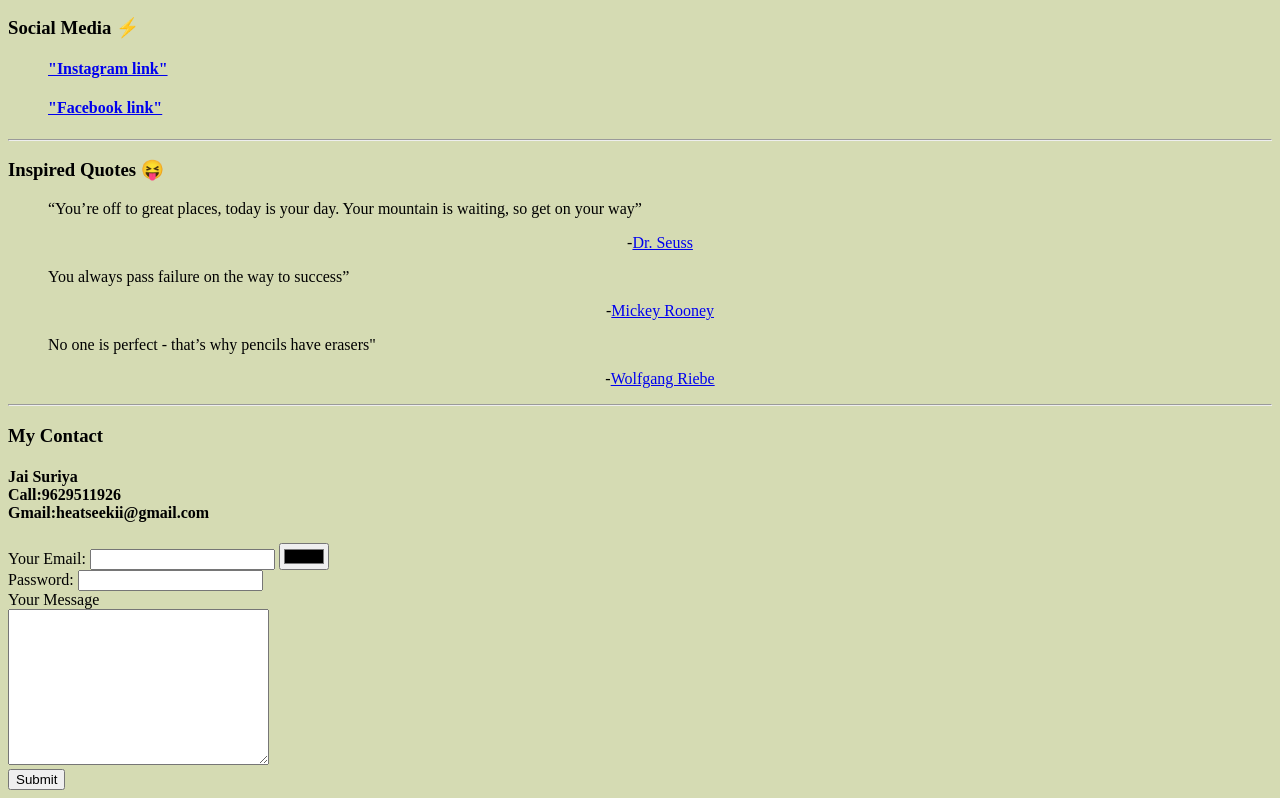
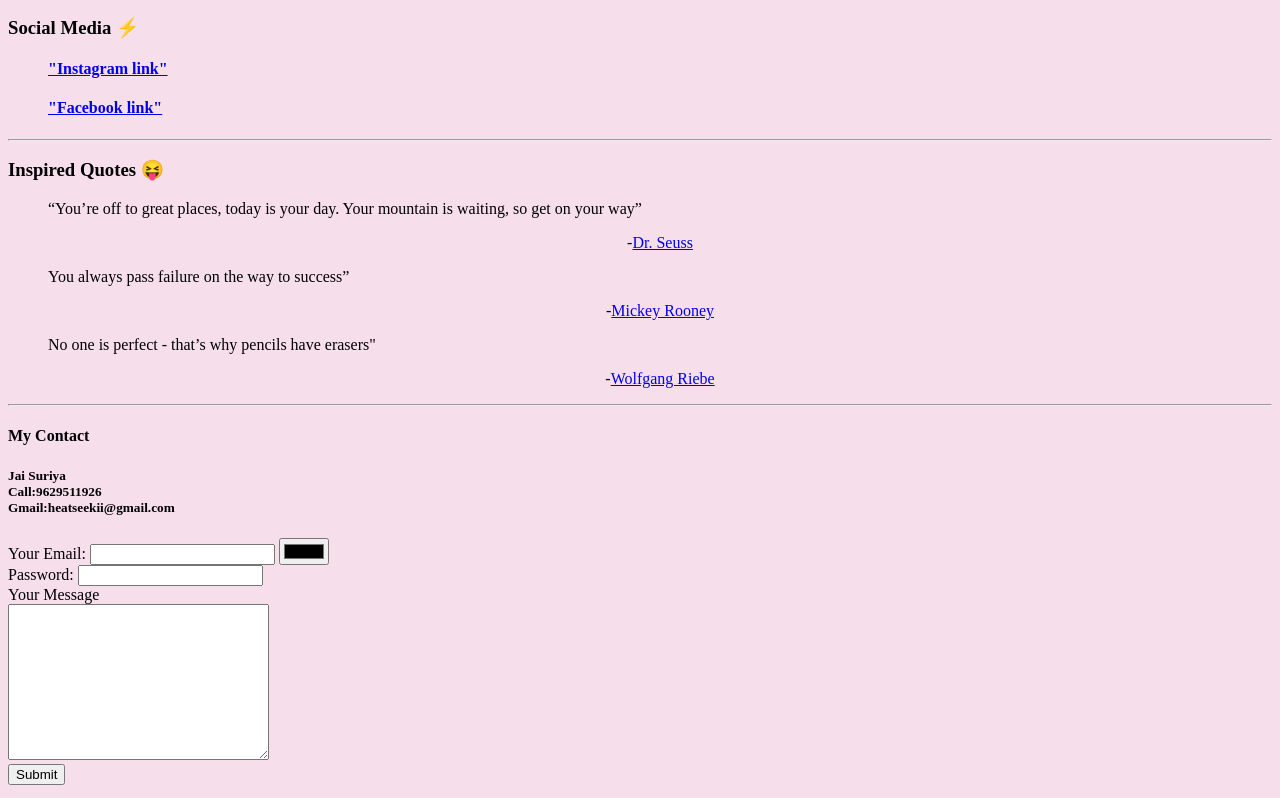
Before and after one commit to jairoyy/cv, a plain HTML site: page index.html in a window 1280 px wide. Shown: the part 554-1352 px from the top of the page. Drawn offline with Linux system fonts and the light colour scheme.

Commit message:
update 8

```diff
--- a/index.html
+++ b/index.html
@@ -14,7 +14,7 @@
 <style>
 
     body{
-       background-color:#d5dbb3;
+       background-color:#F6DFEB;
     }
 
     hr{
@@ -61,8 +61,8 @@
   	<p>No one is perfect - that’s why pencils have erasers"</p><center>-<a href="https://www.pinterest.com/wolfgangriebe/">Wolfgang Riebe</a></center>
    </ul>
    <hr>
-   <h3>My Contact</h3>
-   <h4>Jai Suriya<br>Call:9629511926<br>Gmail:heatseekii@gmail.com<br></h4>
+   <h4>My Contact</h4>
+   <h5>Jai Suriya<br>Call:9629511926<br>Gmail:heatseekii@gmail.com<br></h5>
    <form action="mailto:heatseekii@gmail.com" method="post" enctype="text/plain">
        <label>Your Email:</label>
        <input type="text" name="your name">
```
